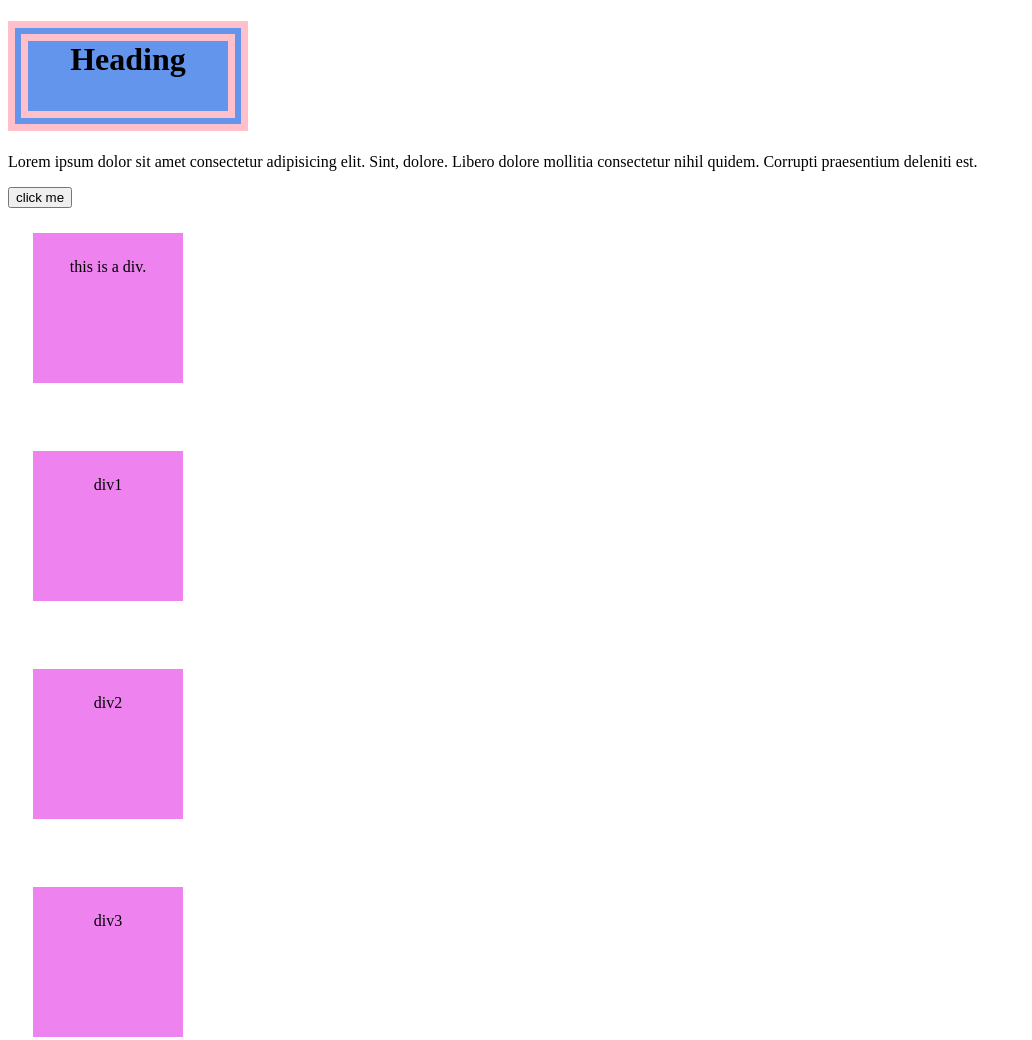
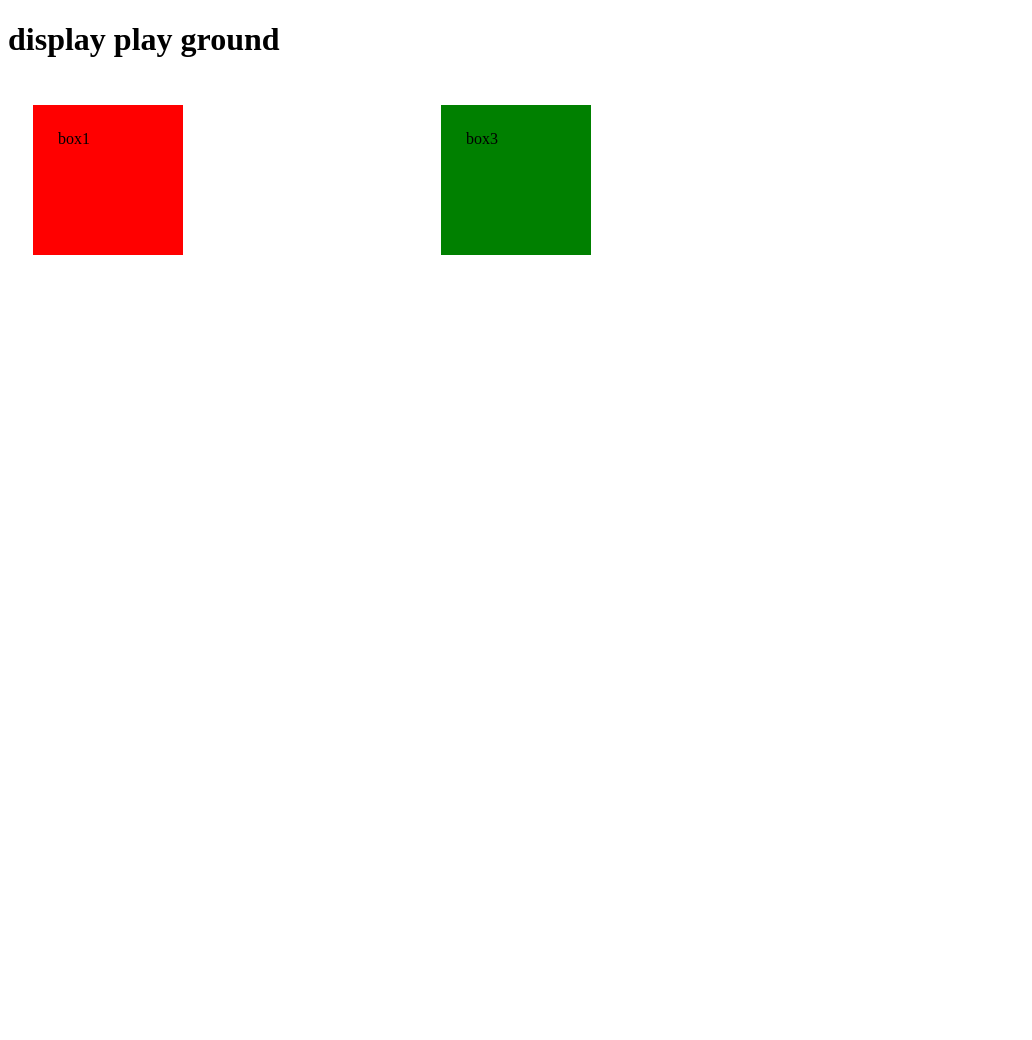
Before and after one commit to shashikant45/Css3, a plain HTML site: page index2.html in a window 1280 px wide. Shown: the whole page, without its empty margins (0-1032 px from the left). After the commit the page ends 800 px from the top, so only its background shows below. Drawn offline with Linux system fonts and the light colour scheme.

Commit message:
prectice css

```diff
--- a/index2.css
+++ b/index2.css
@@ -1,4 +1,4 @@
-div{
+/* div{
     height: 100px;
     width: 100px;
     text-align: center;
@@ -10,7 +10,7 @@ div{
     /* border-radius: 15%; */
     /* padding-left: 25px;
     padding-right: 25px;
-     */
+
    padding: 25px;
    margin: 25px;
 }
@@ -22,7 +22,34 @@ h1{
     /* border-style:double;
     border-color: pink;
     border-width: 20px; */
-    text-align: center;
-    border:20px double pink ;
+    /* text-align: center;
+    border:20px double pink ; */
+
+ /* div{
+    background-color: pink;
+    display: inline;
+ }
+button{
+    display: block; */
+/* } */
+div{
+    padding: 25px;
+    margin: 25px;
+    height: 100px;
+    width: 100px;
+    display: inline-block;
+}
+
+#red {
+    background-color: red;
 
 }
+#yellow {
+    background-color: yellow;
+    visibility: hidden;
+
+}
+#green {
+    background-color: green;
+
+}
--- a/index2.html
+++ b/index2.html
@@ -7,12 +7,17 @@
     <link rel="stylesheet" href="index2.css">
 </head>
 <body>
-    <h1>heading</h1>
+    <!-- <h1>heading</h1>
     <p>Lorem ipsum dolor sit amet consectetur adipisicing elit. Sint, dolore. Libero dolore mollitia consectetur nihil quidem. Corrupti praesentium deleniti est.</p>
     <button>click me</button>
     <div>this is a div.</div> <br>
     <div>div1</div><br>
     <div>div2</div><br>
-    <div>div3</div><br>
+    <div>div3</div><br> -->
+    <h1>display play ground</h1>
+    <div id="red">box1</div>
+    <div id="yellow">box2</div>
+    <div id="green">box3</div>
+
 </body>
 </html>
```
